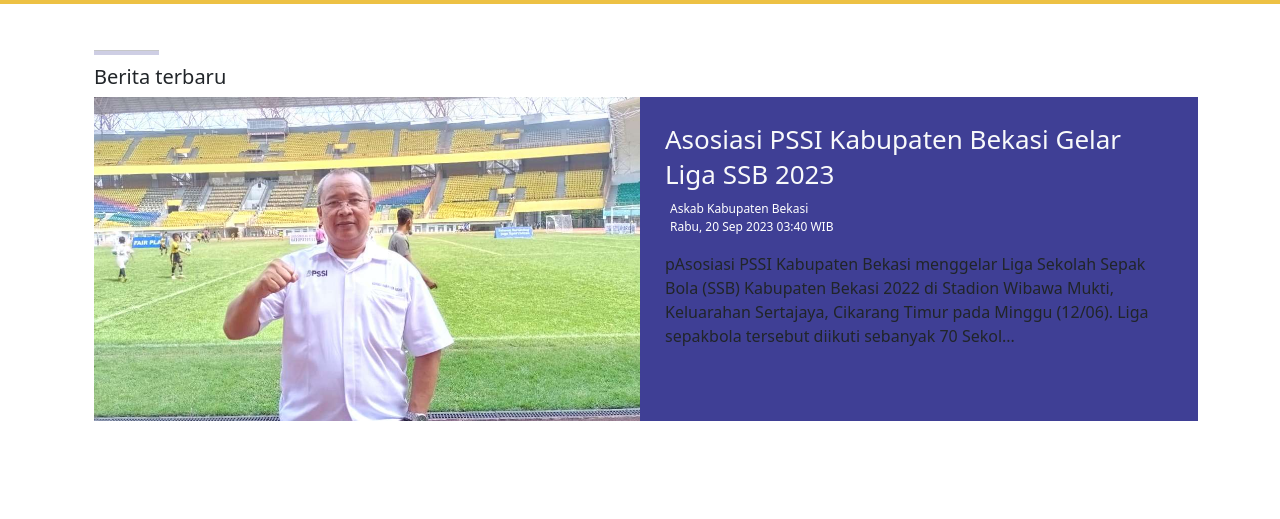
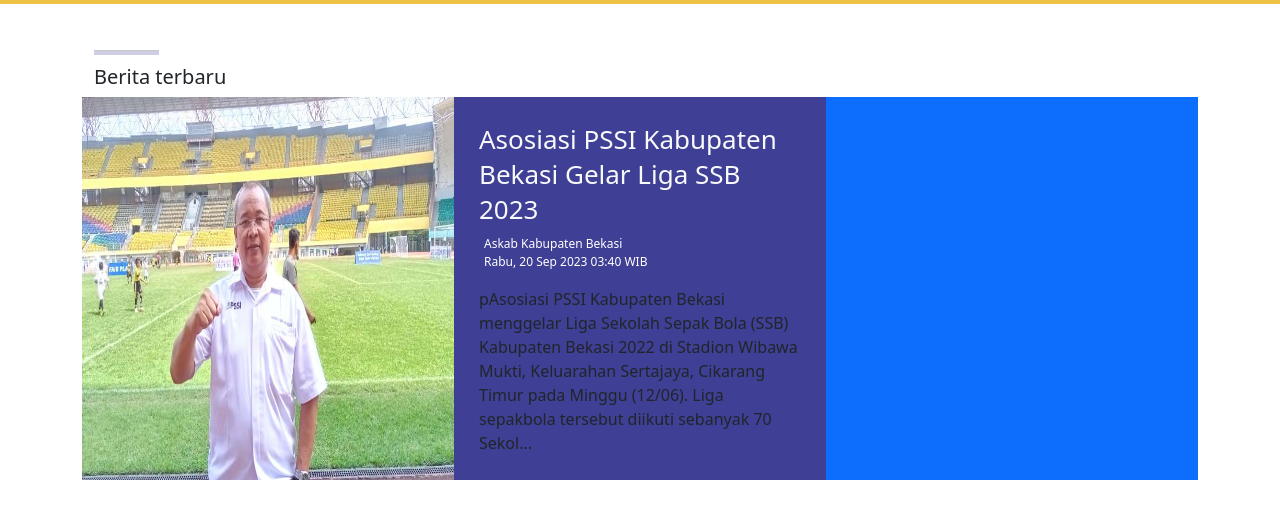
Before and after one commit to Pratablo/askab-bekasi, a plain HTML site: page index.html in a window 1280 px wide. Shown: the part 91-610 px from the top of the page. Drawn offline with Linux system fonts and the light colour scheme; files that its build step writes are made by us from their sources; files whose address does not match are found by name.

Commit message:
perubahan container

```diff
--- a/index.html
+++ b/index.html
@@ -41,6 +41,9 @@
           font-size: 12px;
           color: white;
         }
+
+
+
     </style>
 </head>
 <body>
@@ -98,11 +101,11 @@
                         </div>
 
                         <!-- Headline berita -->
-                        <div class="row headline-berita">
-                          <div class="col-6" style="padding-right: 0px;">
-                              <img src="assets/img/berita_1.jpg" width="100%" alt="">
+                        <div class="row headline-berita bg-danger">
+                          <div class="col-4" style="padding-right: 0px; padding-left: 0px;">
+                              <img src="assets/img/berita_1.jpg" width="100%" height="100%" alt="">
                           </div>
-                          <div class="col-6" style="padding: 25px; background-color: #3F3F95;">
+                          <div class="col-4" style="padding: 25px; background-color: #3F3F95;">
                             <!-- head-pssi -->
                             <h4 class="text-light head-pssi">Asosiasi PSSI Kabupaten Bekasi Gelar Liga SSB 2023</h4>
                             <!-- ket-berita -->
@@ -110,6 +113,10 @@
                               <p>Askab Kabupaten Bekasi<br>Rabu, 20 Sep 2023 03:40 WIB</p>
                               pAsosiasi PSSI Kabupaten Bekasi menggelar Liga Sekolah Sepak Bola (SSB) Kabupaten Bekasi 2022 di Stadion Wibawa Mukti, Keluarahan Sertajaya, Cikarang Timur pada Minggu (12/06). Liga sepakbola tersebut diikuti sebanyak 70 Sekol...
                             </div>
+                          </div>
+
+                          <!--  -->
+                          <div class="col-4 match-col bg-primary" style="padding-right: 0px;">
 
                           </div>
                         </div>
```
